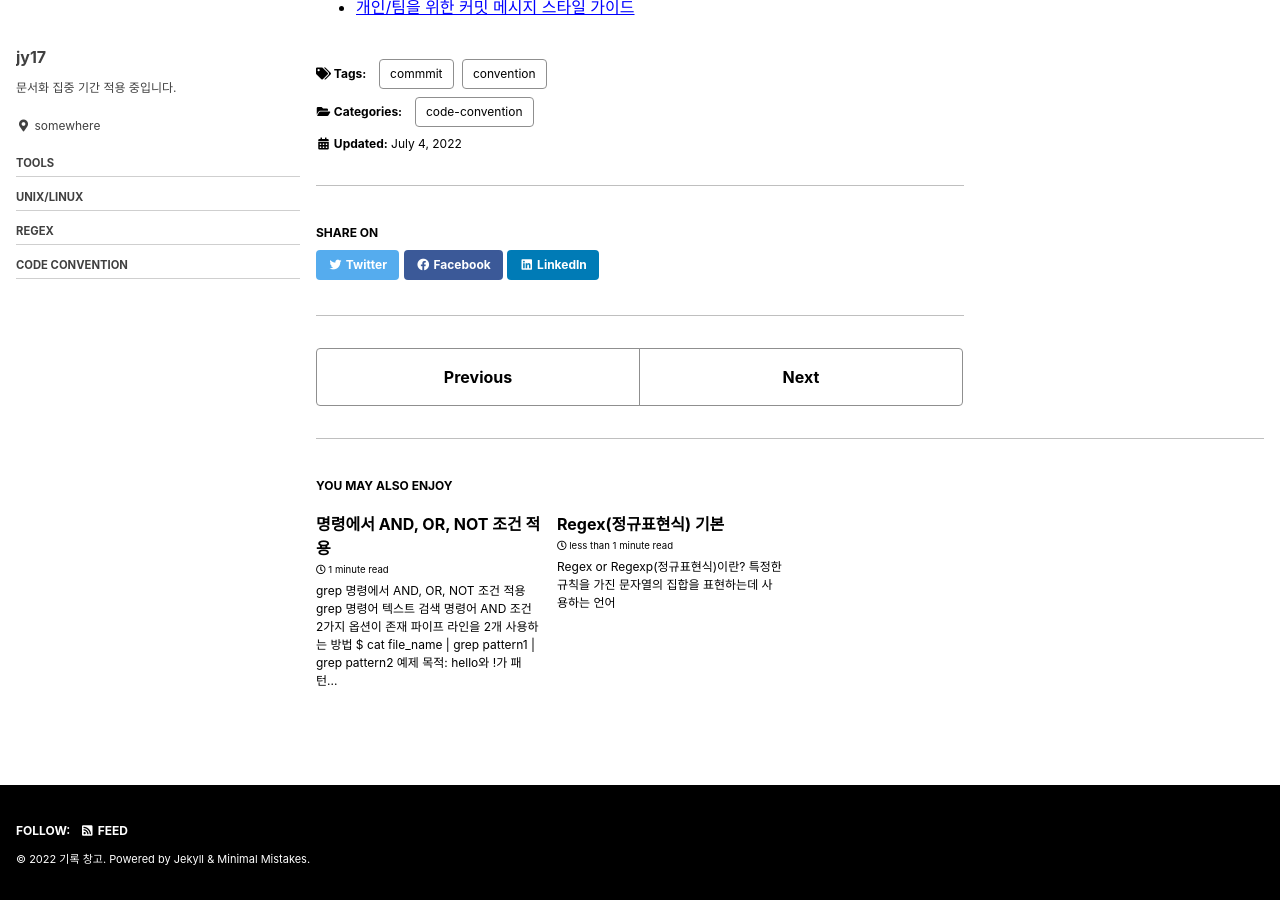
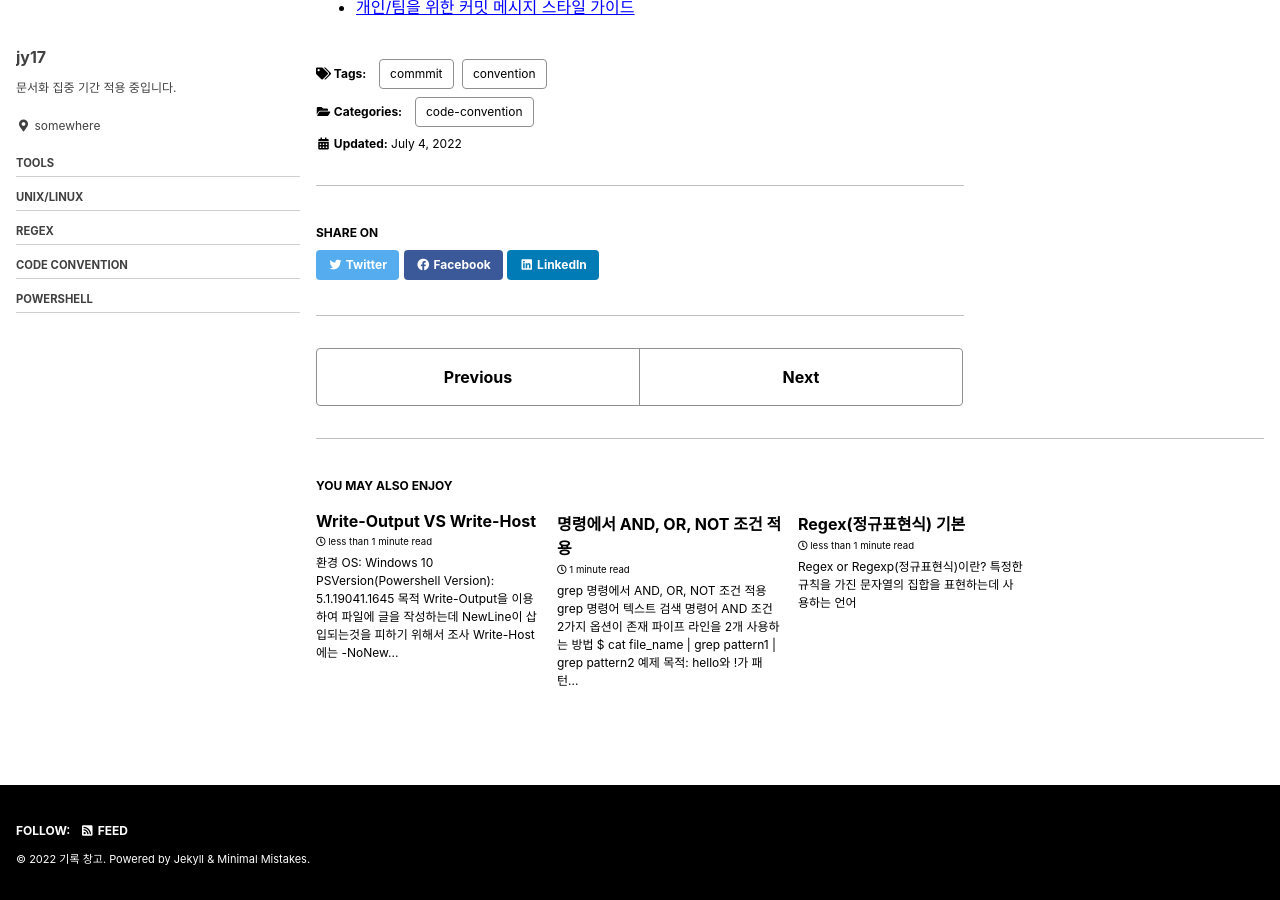
Before and after one commit to jy00017/jy00017.github.io, a Jekyll site: the page built from code-convention/_posts/2022-07-04-commit-msg-baisc.md, in a window 1280 px wide and 900 px high, scrolled down 898 px. Built offline with Jekyll 4.4.1, drawn with Linux system fonts in a browser that asks for light colours; cached includes are drawn as plain includes; part of the change alters nothing that is shown.

Commit message:
docs: Write-Output VS Write-Host 포스팅 생성
* 기존 velog에 있던 포스팅 이전
* 핵심:Write-Output 사용할 때 NewLine 제거하는 법
* POWERSHELL 카테고리 추가

````diff
--- /dev/null
+++ b/PowerShell/_posts/2022-08-13-Write-Output-VS-Write-Host.md
@@ -0,0 +1,55 @@
+---
+title: Write-Output VS Write-Host
+date: 2022-08-13
+categories: ['PowerShell']
+tags: ['PowerShell', "Write-Outputr 공백(NewLine) 제거"]
+---
+
+# 환경
+* OS: Windows 10
+* PSVersion(Powershell Version): 5.1.19041.1645
+
+# 목적
+* Write-Output을 이용하여 파일에 글을 작성하는데 NewLine이 삽입되는것을 피하기 위해서 조사
+* Write-Host에는 -NoNewLine이란 옵션이 존재하지만 PipeLine 입력값을 사용하지 못하기 때문에 파일에 쓸수 없엇음
+* Write-Output에는 -NoNewLine이란 **옵션 없음**
+
+# 공통점
+* 결과를 Console 화면에 보여줄 때 사용할 수 있다
+
+# 차이점
+
+|    | Write-Output | Write-Host |
+|----|--------------|------------|
+|PipeLine입력값 사용|가능|불가능|
+|custom 컬러 설정 가능 여부|불가능|텍스토와 배경색 지정 가능|
+|특징| |디스플레이 전용 출력|
+
+# Write-Output의 공백(NewLine)을 제거하는 방법
+## out-string과 trim이용
+**Object를 string으로 변환 후 trim을 통해 공백 제거**
+
+1) 비교
+
+[AS-IS]
+![ncluding_New_Line](/PowerShell/resource/Including_New_Line.png)
+
+[TO-BE]
+![Removing_New_Line](/PowerShell/resource/Removing_New_Line.png)
+
+2) 코드
+```
+(Get-Service | Where-Object { ($_.Status -eq "Running")
+ -and ($_.DisplayName -match 'windows') } | Out-String).Trim()
+```
+
+# Write-Host로 공백없는 파일 생성 또는 초기화 가능\
+1) 코드 및 주석
+```
+# 빈 값에 파일이 생성됨
+# Write-Output "" > "test.txt" 시는 공백이지만 줄바꿈이 생김
+Write-Host -NoNewline "" > "test.txt"
+
+# 입력값을 지원하지 않기 떄문에 test.txt 파일에 "Hello World"에 내용이 작성되지 않음
+Write-Host "Hello World" > "test.txt"
+```
--- a/_data/navigation.yml
+++ b/_data/navigation.yml
@@ -23,3 +23,5 @@ main-sidebar:
     url: "/Regex"
   - title: "Code Convention"
     url: "/code-convention"
+  - title: "PowerShell"
+    url: "/PowerShell"
````
Also changed, not shown: PowerShell/resource/Including_New_Line.png (added), PowerShell/resource/Removing_New_Line.png (added).
